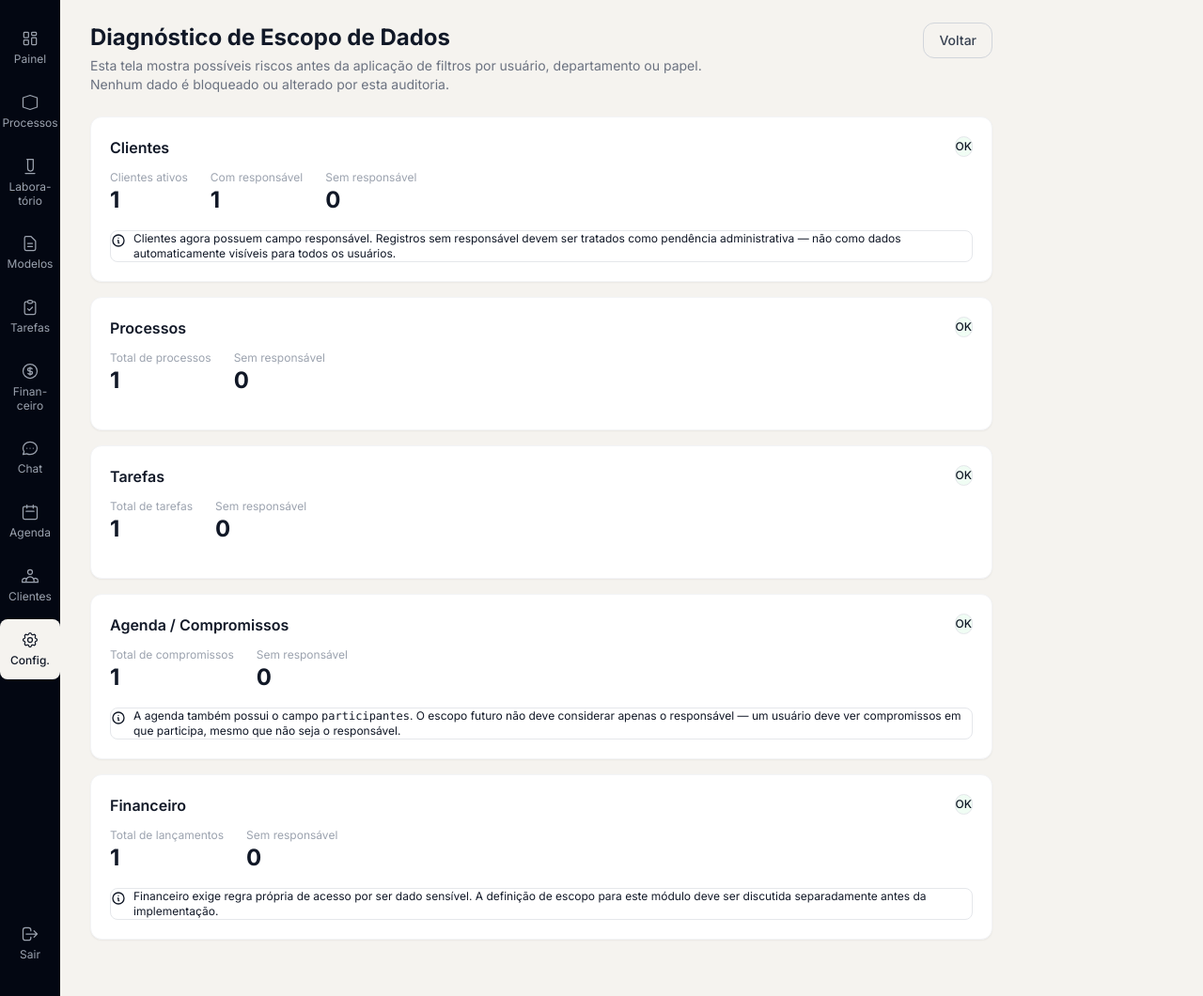
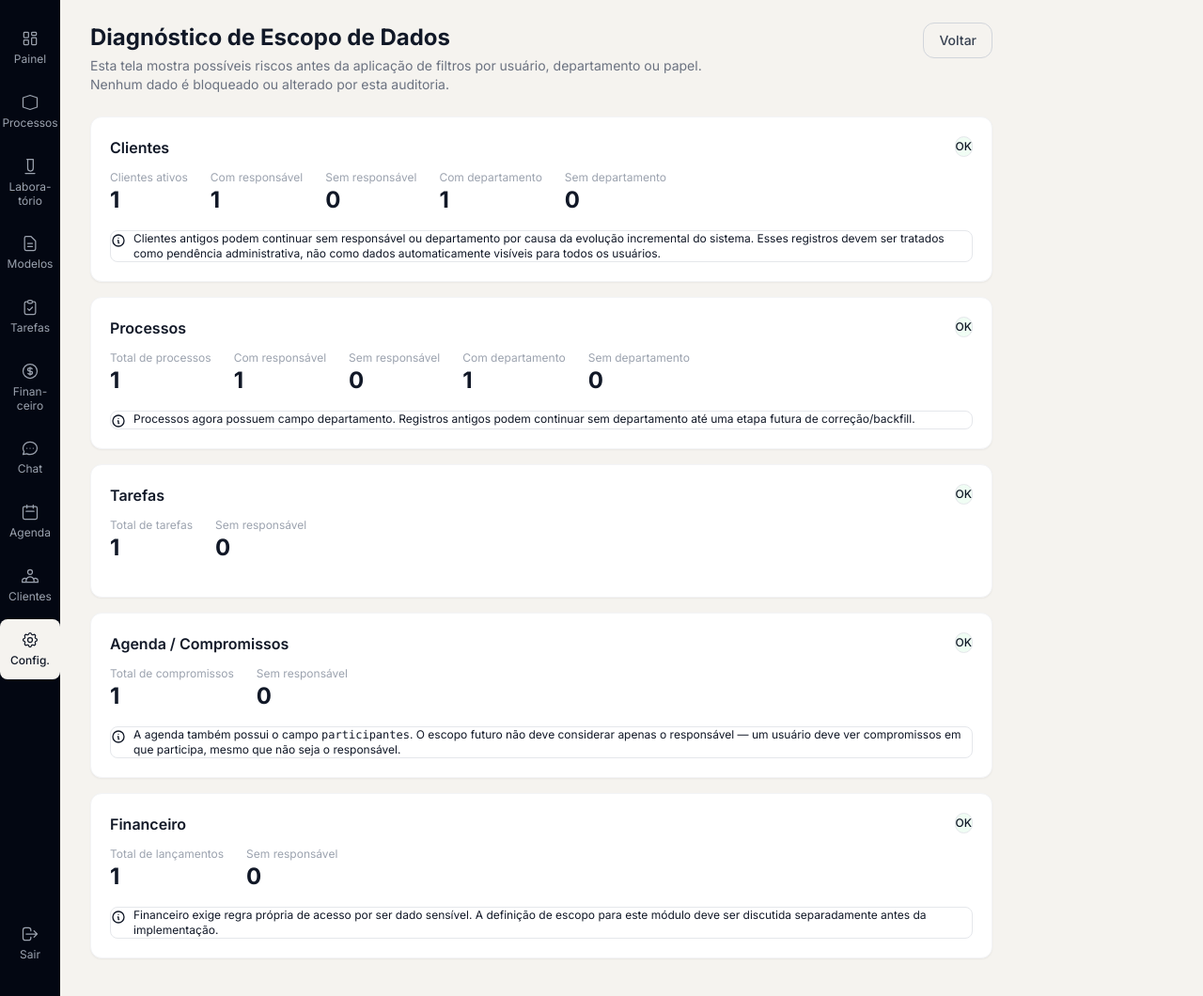
Before and after one commit to BrenoAlcaraz/alenziTech_sistemaAdvocacia, a Django app: page /configuracoes/diagnostico-escopo/ in a window 1280 px wide. Shown: the part 65-1125 px from the top of the page at 94% size. Run offline with Django 5.2, Linux system fonts and the light colour scheme; a user stored in the database is signed in; tables that the repository leaves empty hold one stand-in row (values such as "Sample post"); parts of the project's set-up code (start-up, migrations or seed data) failed here and were passed over.

Commit message:
feat(configuracoes): atualizar diagnostico de departamentos
Co-Authored-By: Claude Sonnet 4.6 <noreply@anthropic.com>

```diff
--- a/apps/configuracoes/views.py
+++ b/apps/configuracoes/views.py
@@ -255,16 +255,27 @@ def alternar_gerente_departamento(request, pk, membro_pk):
 
 @requer_admin_escritorio
 def diagnostico_escopo(request):
+    clientes_ativos = Cliente.objects.filter(ativo=True)
+    processos = Processo.objects.all()
+
     diagnostico = {
         "clientes": {
-            "total_ativos": Cliente.objects.filter(ativo=True).count(),
-            "com_responsavel": Cliente.objects.filter(ativo=True, responsavel__isnull=False).count(),
-            "sem_responsavel": Cliente.objects.filter(ativo=True, responsavel__isnull=True).count(),
+            "total_ativos": clientes_ativos.count(),
+            "com_responsavel": clientes_ativos.filter(responsavel__isnull=False).count(),
+            "sem_responsavel": clientes_ativos.filter(responsavel__isnull=True).count(),
+            "com_departamento": clientes_ativos.filter(departamento__isnull=False).count(),
+            "sem_departamento": clientes_ativos.filter(departamento__isnull=True).count(),
             "tem_responsavel": True,
+            "tem_departamento": True,
+            "observacao": "Clientes agora possuem campos responsável e departamento. Registros antigos podem continuar sem esses vínculos até uma etapa futura de correção/backfill.",
         },
         "processos": {
-            "total": Processo.objects.count(),
-            "sem_responsavel": Processo.objects.filter(responsavel__isnull=True).count(),
+            "total": processos.count(),
+            "com_responsavel": processos.filter(responsavel__isnull=False).count(),
+            "sem_responsavel": processos.filter(responsavel__isnull=True).count(),
+            "com_departamento": processos.filter(departamento__isnull=False).count(),
+            "sem_departamento": processos.filter(departamento__isnull=True).count(),
+            "tem_departamento": True,
         },
         "tarefas": {
             "total": Tarefa.objects.count(),
--- a/templates/configuracoes/diagnostico_escopo.html
+++ b/templates/configuracoes/diagnostico_escopo.html
@@ -19,7 +19,7 @@
 <div class="card p-5 mb-4">
   <div class="flex items-start justify-between gap-4 mb-3">
     <h2 class="font-semibold text-gray-900">Clientes</h2>
-    {% if diagnostico.clientes.sem_responsavel > 0 %}
+    {% if diagnostico.clientes.sem_responsavel > 0 or diagnostico.clientes.sem_departamento > 0 %}
     <span class="px-2.5 py-0.5 text-xs font-medium rounded-full bg-amber-50 text-amber-700 border border-amber-200 flex-shrink-0">
       Atenção
     </span>
@@ -45,6 +45,16 @@
         {{ diagnostico.clientes.sem_responsavel }}
       </p>
     </div>
+    <div>
+      <p class="text-xs text-gray-400">Com departamento</p>
+      <p class="text-2xl font-bold text-gray-900">{{ diagnostico.clientes.com_departamento }}</p>
+    </div>
+    <div>
+      <p class="text-xs text-gray-400">Sem departamento</p>
+      <p class="text-2xl font-bold {% if diagnostico.clientes.sem_departamento > 0 %}text-amber-600{% else %}text-gray-900{% endif %}">
+        {{ diagnostico.clientes.sem_departamento }}
+      </p>
+    </div>
   </div>
 
   {% if diagnostico.clientes.sem_responsavel > 0 %}
@@ -59,12 +69,24 @@
   </div>
   {% endif %}
 
+  {% if diagnostico.clientes.sem_departamento > 0 %}
+  <div class="flex items-start gap-2 p-3 rounded-lg bg-amber-50 border border-amber-200 mb-2">
+    <svg class="w-4 h-4 text-amber-500 flex-shrink-0 mt-0.5" fill="none" viewBox="0 0 24 24" stroke="currentColor">
+      <path stroke-linecap="round" stroke-linejoin="round" stroke-width="2" d="M12 9v2m0 4h.01m-6.938 4h13.856c1.54 0 2.502-1.667 1.732-3L13.732 4c-.77-1.333-2.538-1.333-3.464 0L3.34 16c-.77 1.333.192 3 1.732 3z"/>
+    </svg>
+    <p class="text-xs text-amber-800">
+      {{ diagnostico.clientes.sem_departamento }} cliente{% if diagnostico.clientes.sem_departamento != 1 %}s{% endif %}
+      sem departamento. Clientes antigos podem continuar sem departamento até uma etapa futura de correção.
+    </p>
+  </div>
+  {% endif %}
+
   <div class="flex items-start gap-2 p-3 rounded-lg bg-stone-50 border border-stone-200">
     <svg class="w-4 h-4 text-stone-400 flex-shrink-0 mt-0.5" fill="none" viewBox="0 0 24 24" stroke="currentColor">
       <path stroke-linecap="round" stroke-linejoin="round" stroke-width="2" d="M13 16h-1v-4h-1m1-4h.01M21 12a9 9 0 11-18 0 9 9 0 0118 0z"/>
     </svg>
     <p class="text-xs text-stone-600">
-      Clientes agora possuem campo responsável. Registros sem responsável devem ser tratados como pendência administrativa — não como dados automaticamente visíveis para todos os usuários.
+      Clientes antigos podem continuar sem responsável ou departamento por causa da evolução incremental do sistema. Esses registros devem ser tratados como pendência administrativa, não como dados automaticamente visíveis para todos os usuários.
     </p>
   </div>
 </div>
@@ -73,7 +95,7 @@
 <div class="card p-5 mb-4">
   <div class="flex items-start justify-between gap-4 mb-3">
     <h2 class="font-semibold text-gray-900">Processos</h2>
-    {% if diagnostico.processos.sem_responsavel > 0 %}
+    {% if diagnostico.processos.sem_responsavel > 0 or diagnostico.processos.sem_departamento > 0 %}
     <span class="px-2.5 py-0.5 text-xs font-medium rounded-full bg-amber-50 text-amber-700 border border-amber-200 flex-shrink-0">
       Atenção
     </span>
@@ -90,15 +112,29 @@
       <p class="text-2xl font-bold text-gray-900">{{ diagnostico.processos.total }}</p>
     </div>
     <div>
+      <p class="text-xs text-gray-400">Com responsável</p>
+      <p class="text-2xl font-bold text-gray-900">{{ diagnostico.processos.com_responsavel }}</p>
+    </div>
+    <div>
       <p class="text-xs text-gray-400">Sem responsável</p>
       <p class="text-2xl font-bold {% if diagnostico.processos.sem_responsavel > 0 %}text-amber-600{% else %}text-gray-900{% endif %}">
         {{ diagnostico.processos.sem_responsavel }}
       </p>
     </div>
+    <div>
+      <p class="text-xs text-gray-400">Com departamento</p>
+      <p class="text-2xl font-bold text-gray-900">{{ diagnostico.processos.com_departamento }}</p>
+    </div>
+    <div>
+      <p class="text-xs text-gray-400">Sem departamento</p>
+      <p class="text-2xl font-bold {% if diagnostico.processos.sem_departamento > 0 %}text-amber-600{% else %}text-gray-900{% endif %}">
+        {{ diagnostico.processos.sem_departamento }}
+      </p>
+    </div>
   </div>
 
   {% if diagnostico.processos.sem_responsavel > 0 %}
-  <div class="flex items-start gap-2 p-3 rounded-lg bg-amber-50 border border-amber-200">
+  <div class="flex items-start gap-2 p-3 rounded-lg bg-amber-50 border border-amber-200 mb-2">
     <svg class="w-4 h-4 text-amber-500 flex-shrink-0 mt-0.5" fill="none" viewBox="0 0 24 24" stroke="currentColor">
       <path stroke-linecap="round" stroke-linejoin="round" stroke-width="2" d="M12 9v2m0 4h.01m-6.938 4h13.856c1.54 0 2.502-1.667 1.732-3L13.732 4c-.77-1.333-2.538-1.333-3.464 0L3.34 16c-.77 1.333.192 3 1.732 3z"/>
     </svg>
@@ -108,6 +144,27 @@
     </p>
   </div>
   {% endif %}
+
+  {% if diagnostico.processos.sem_departamento > 0 %}
+  <div class="flex items-start gap-2 p-3 rounded-lg bg-amber-50 border border-amber-200 mb-2">
+    <svg class="w-4 h-4 text-amber-500 flex-shrink-0 mt-0.5" fill="none" viewBox="0 0 24 24" stroke="currentColor">
+      <path stroke-linecap="round" stroke-linejoin="round" stroke-width="2" d="M12 9v2m0 4h.01m-6.938 4h13.856c1.54 0 2.502-1.667 1.732-3L13.732 4c-.77-1.333-2.538-1.333-3.464 0L3.34 16c-.77 1.333.192 3 1.732 3z"/>
+    </svg>
+    <p class="text-xs text-amber-800">
+      {{ diagnostico.processos.sem_departamento }} processo{% if diagnostico.processos.sem_departamento != 1 %}s{% endif %}
+      sem departamento. Esses registros devem ser tratados como pendência administrativa antes de qualquer filtro por departamento.
+    </p>
+  </div>
+  {% endif %}
+
+  <div class="flex items-start gap-2 p-3 rounded-lg bg-stone-50 border border-stone-200">
+    <svg class="w-4 h-4 text-stone-400 flex-shrink-0 mt-0.5" fill="none" viewBox="0 0 24 24" stroke="currentColor">
+      <path stroke-linecap="round" stroke-linejoin="round" stroke-width="2" d="M13 16h-1v-4h-1m1-4h.01M21 12a9 9 0 11-18 0 9 9 0 0118 0z"/>
+    </svg>
+    <p class="text-xs text-stone-600">
+      Processos agora possuem campo departamento. Registros antigos podem continuar sem departamento até uma etapa futura de correção/backfill.
+    </p>
+  </div>
 </div>
 
 {# Tarefas #}
```
